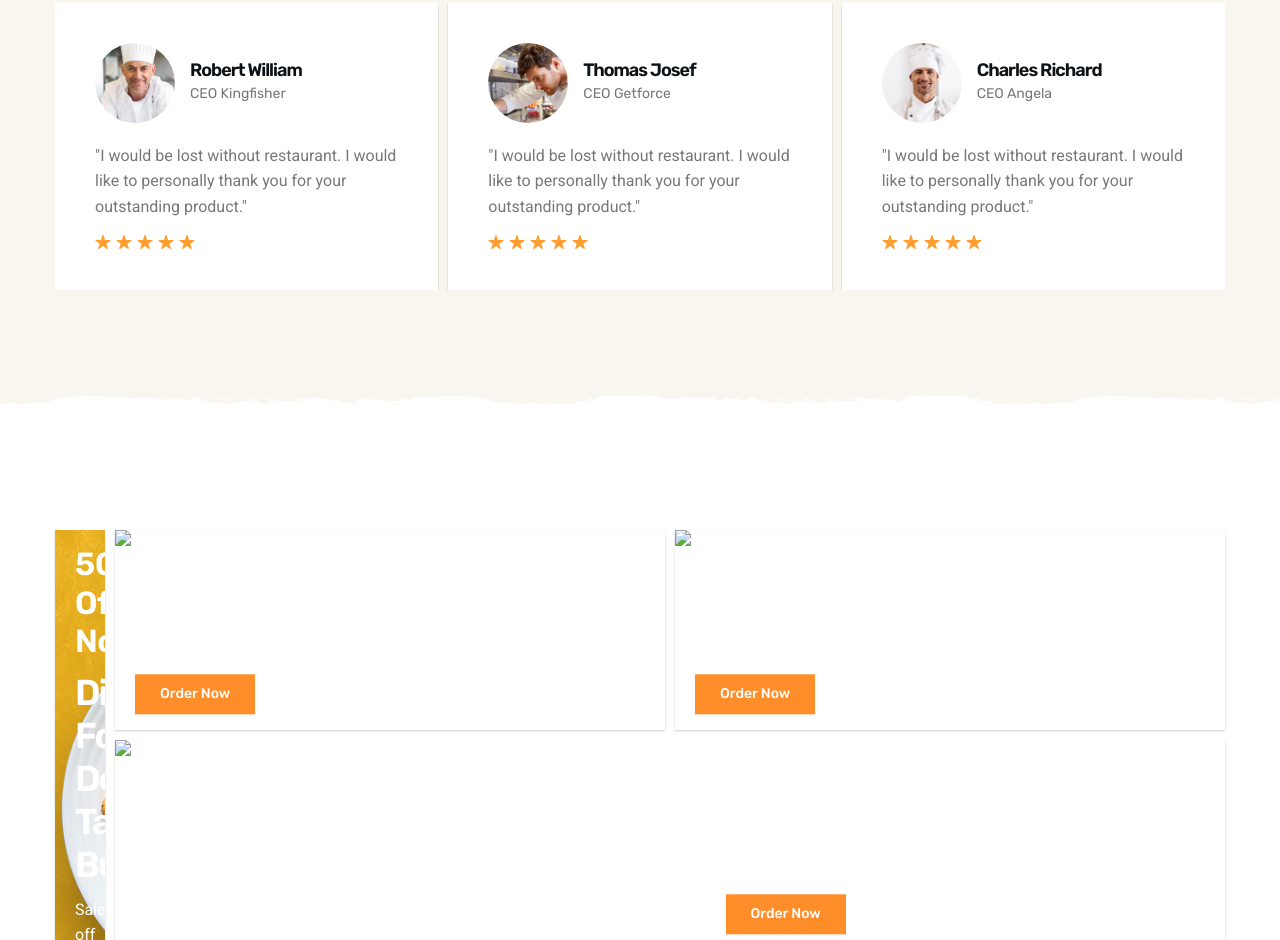
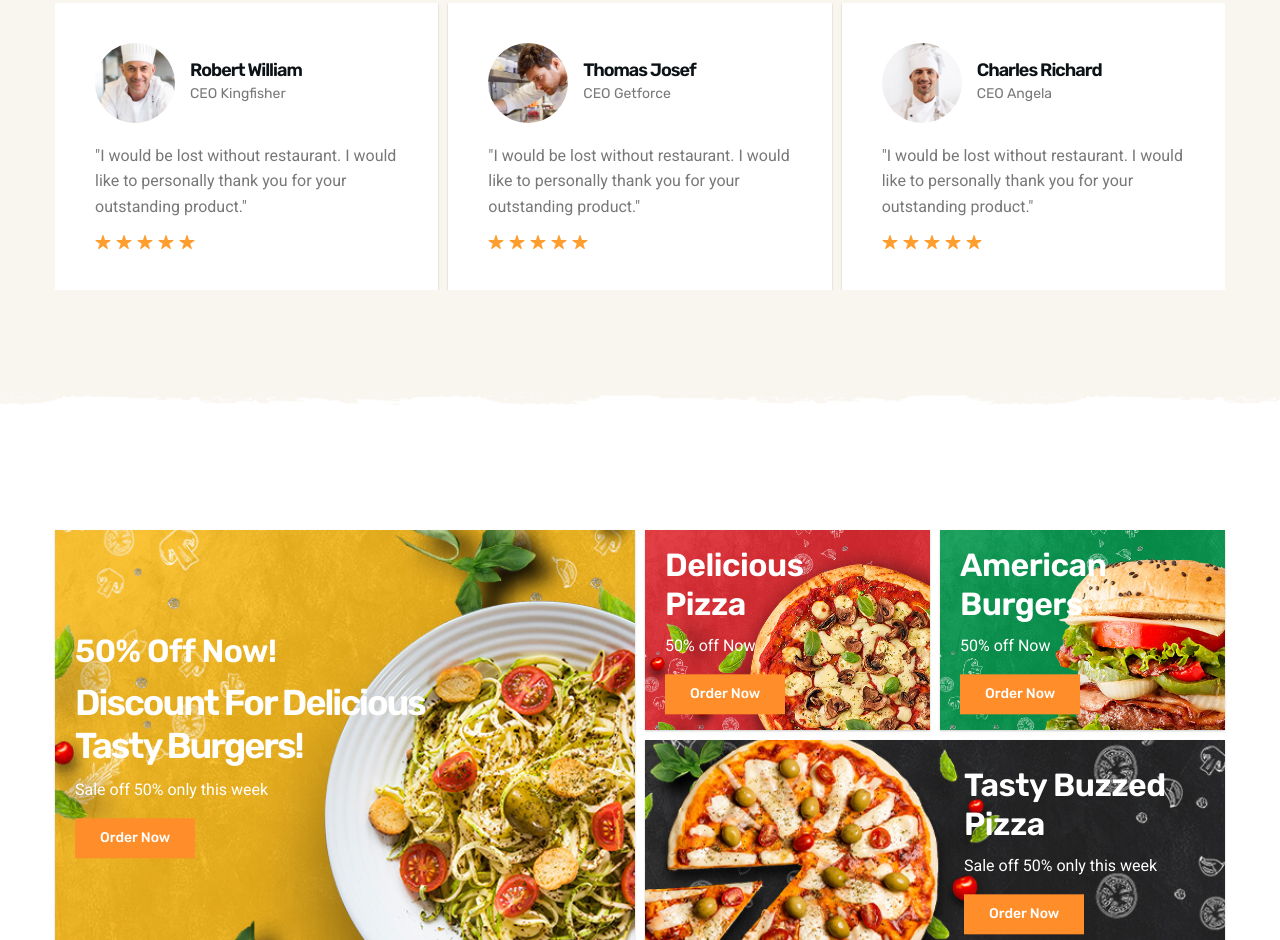
Before and after one commit to HarishJagdale0/foodSpot-Food-Website, a plain HTML site: page index.html in a window 1280 px wide. Shown: the part 5563-6503 px from the top of the page. Drawn offline with nearby package versions, Linux system fonts and the light colour scheme; files whose address does not match are found by name.

Commit message:
Update index.html

```diff
--- a/index.html
+++ b/index.html
@@ -706,7 +706,7 @@
             <img src="./images/cta-banner.png" width="700" height="637" loading="lazy" alt="Burger"
               class="w-100 cta-img">
 
-            <img src="sale-shape.png" width="216" height="226" loading="lazy"
+            <img src="./images/sale-shape.png" width="216" height="226" loading="lazy"
               alt="get up to 50% off now" class="abs-img scale-up-anim">
           </figure>
 
@@ -892,7 +892,7 @@
 
           <ul class="banner-list">
 
-            <li class="./images/banner-item banner-lg">
+            <li class="banner-item banner-lg">
               <div class="banner-card">
 
                 <img src="./images/banner-1.jpg" width="550" height="450" loading="lazy"
@@ -914,8 +914,8 @@
             <li class="banner-item banner-sm">
               <div class="banner-card">
 
-                <img src="banner-2.jpg" width="550" height="465" loading="lazy" alt="Delicious Pizza"
-                  class="./images/banner-img">
+                <img src="./images/banner-2.jpg" width="550" height="465" loading="lazy" alt="Delicious Pizza"
+                  class="banner-img">
 
                 <div class="banner-item-content">
                   <h3 class="banner-title">Delicious Pizza</h3>
@@ -931,8 +931,8 @@
             <li class="banner-item banner-sm">
               <div class="banner-card">
 
-                <img src="banner-3.jpg" width="550" height="465" loading="lazy" alt="American Burgers"
-                  class="./images/banner-img">
+                <img src="./images/banner-3.jpg" width="550" height="465" loading="lazy" alt="American Burgers"
+                  class="banner-img">
 
                 <div class="banner-item-content">
                   <h3 class="banner-title">American Burgers</h3>
@@ -948,8 +948,8 @@
             <li class="banner-item banner-md">
               <div class="banner-card">
 
-                <img src="banner-4.jpg" width="550" height="220" loading="lazy" alt="Tasty Buzzed Pizza"
-                  class="./images/banner-img">
+                <img src="./images/banner-4.jpg" width="550" height="220" loading="lazy" alt="Tasty Buzzed Pizza"
+                  class="banner-img">
 
                 <div class="banner-item-content">
                   <h3 class="banner-title">Tasty Buzzed Pizza</h3>
```
